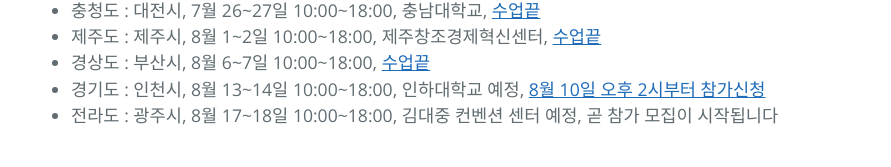
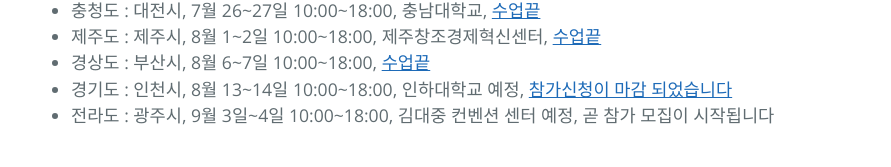
Before and after one commit to egoing/kcoding, a plain HTML site: page index.html in a window 1280 px wide. Shown: the part 775-942 px from the top of the page, without its empty margins (193-1084 px from the left). Drawn offline with nearby package versions, Linux system fonts and the light colour scheme; a script that the page names is missing.

Commit message:
전라도 일정 업데이트

```diff
--- a/index.html
+++ b/index.html
@@ -55,8 +55,8 @@
           <li>충청도 : 대전시, 7월 26~27일 10:00~18:00, 충남대학교, <a href="http://wise.cnu.ac.kr/community/notice/view/13">수업끝</a></li>
 		      <li>제주도 : 제주시, 8월 1~2일 10:00~18:00, 제주창조경제혁신센터, <a href="http://onoffmix.com/event/73712">수업끝</a></li>
           <li>경상도 : 부산시, 8월 6~7일 10:00~18:00, <a href="http://onoffmix.com/event/74150">수업끝</a></li>
-		  <li>경기도 : 인천시, 8월 13~14일 10:00~18:00, 인하대학교 예정, <a href="http://onoffmix.com/event/75193"> 8월 10일 오후 2시부터 참가신청</a></li>
-          <li>전라도 : 광주시, 8월 17~18일 10:00~18:00, 김대중 컨벤션 센터 예정, 곧 참가 모집이 시작됩니다</li>
+		  <li>경기도 : 인천시, 8월 13~14일 10:00~18:00, 인하대학교 예정, <a href="http://onoffmix.com/event/75193">참가신청이 마감 되었습니다</a></li>
+          <li>전라도 : 광주시, 9월 3일~4일 10:00~18:00, 김대중 컨벤션 센터 예정, 곧 참가 모집이 시작됩니다</li>
         </ul>
       <h3>준비물</h3>
 	  <p>노트북을 지참하시면 실습에 참여할 수 있습니다. 하지만 이 수업은 <a href="https://opentutorials.org/course/1688">온라인 강의</a>를 통해서 강의가 제공되고 있기 때문에 강의시간에는 개념을 익히고, 나중에 혼자서 자기 속도로 공부하실 수 있습니다.</p>
```
